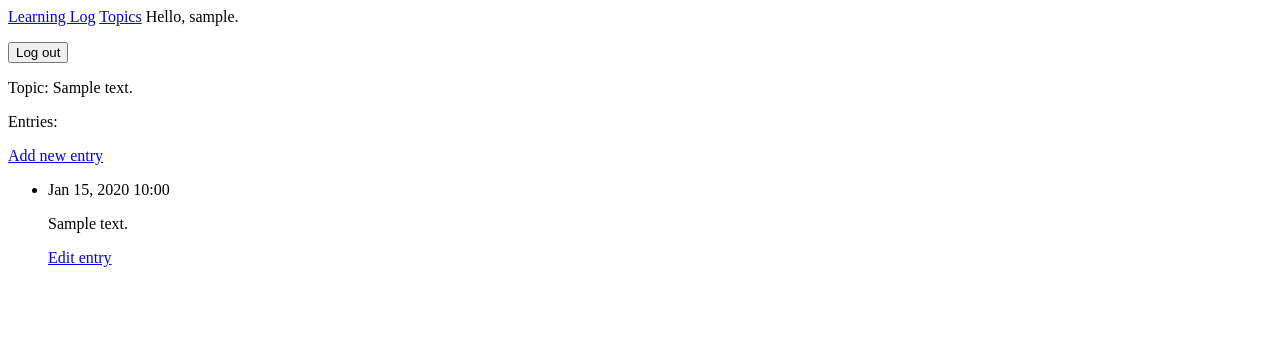
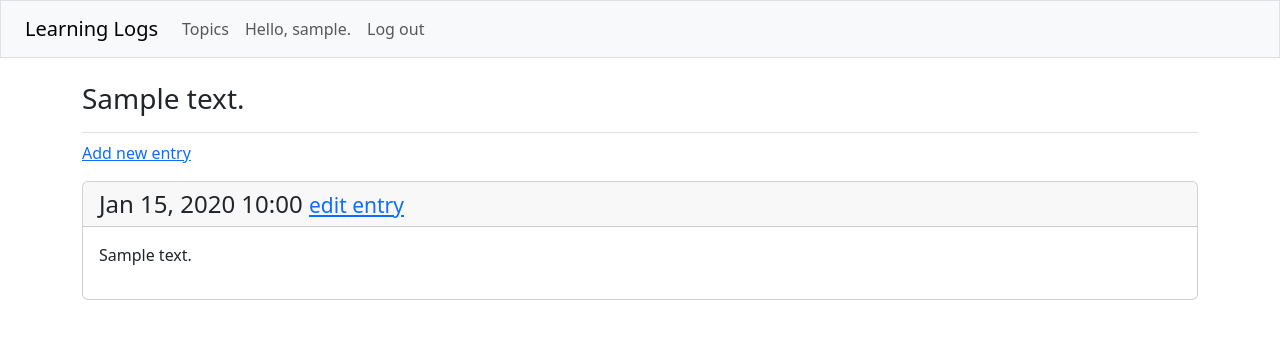
Before and after one commit to RomainDussuchal/learning_log, a Django app: page /topics/1/ in a window 1280 px wide. Shown: the top 339 px of the page. Run offline with Django 5.2, Linux system fonts and the light colour scheme; a user stored in the database is signed in; tables that the repository leaves empty hold one stand-in row (values such as "Sample post"); some libraries are stand-ins or nearby versions.

Commit message:
styling done

```diff
--- a/learning_log/settings.py
+++ b/learning_log/settings.py
@@ -35,6 +35,8 @@ INSTALLED_APPS = [
     # My apps
     'learning_logs',
     'users',
+    # Third-party apps
+    'bootstrap5',
     # Default Django apps
     'django.contrib.admin',
     'django.contrib.auth',
--- a/learning_logs/templates/learning_logs/base.html
+++ b/learning_logs/templates/learning_logs/base.html
@@ -1,17 +1,64 @@
-<p>
-  <a href="{% url 'learning_logs:index' %}">Learning Log</a>
-  <a href="{% url 'learning_logs:topics' %}">Topics</a>
-  {% if user.is_authenticated %}
-  Hello, {{ user.username }}.
+{# Load the tag library #}
 
-  <form method="post" action="{% url 'users:logout' %}" >
-    {% csrf_token %}
-    <button type="submit">Log out</button>
-  </form>
-{% else %}
-  <a href="{% url 'users:login' %}">Login</a>
-  <a href="{% url 'users:register' %}">Register</a>
+<html lang="en">
+  {% load bootstrap5 %} {# Displaydjango.contrib.messages as Bootstrap alerts #}
+  {% bootstrap_messages %}
+  <head>
+    <meta charset="utf-8" />
+    <meta
+      name="viewport"
+      content="width=device-width, initial-scale=1, shrink-to-fit=no"
+    />
+    <title>{% block title %}Learning Log{% endblock title %}</title>
+    {# Load CSS and JavaScript #} {% bootstrap_css %} {% bootstrap_javascript %}
+  </head>
+  <body>
+    <nav class="navbar navbar-expand-lg navbar-light bg-light mb-4 border px-4">
+      <a href="{% url 'learning_logs:index' %}" class="navbar-brand"
+        >Learning Logs</a
+      >
+      <button
+        class="navbar-toggler"
+        type="button"
+        data-toggle="collapse"
+        data-target="#navbarSupportedContent"
+        aria-controls="navbarSupportedContent"
+        aria-expanded="false"
+        aria-label="Toggle navigation"
+      >
+        <span class="navbar-toggler-icon"></span>
+      </button>
+      <div class="collapse navbar-collapse" id="navbarSupportedContent">
+        <ul class="navbar-nav mr-auto">
+          {% if user.is_authenticated %}
+          <li class="nav-item">
+            <a href="{% url 'learning_logs:topics' %}" class="nav-link "
+              >Topics</a
+            >
+          </li>
+          <li class="nav-item text-cente">
+            <span class="nav-link">Hello, {{ user.username }}.</span>
+          </li>
+          <li class="nav-item">
+            <a href="{% url 'users:logout' %}" class="nav-link">Log out</a>
+          </li>
+          {% else %}
+          <li class="nav-item">
+            <a href="{% url 'users:login' %}" class="nav-link">Log in</a>
+          </li>
+          <li class="nav-item">
+            <a href="{% url 'users:register' %}" class="nav-link">Register</a>
+          </li>
+          {% endif %}
+        </ul>
+      </div>
+    </nav>
+    <main class="container" role="main">
+      <div class="pb-2 mb-2 border-bottom">
+        {% block page_header %}{% endblock page_header %}
+      </div>
 
-{% endif %}
-</p>
-{% block content %}{% endblock content %}
+      <div>{% block content %}{% endblock content %}</div>
+    </main>
+  </body>
+</html>
--- a/learning_logs/templates/learning_logs/topic.html
+++ b/learning_logs/templates/learning_logs/topic.html
@@ -1,19 +1,29 @@
-{% extends 'learning_logs/base.html' %} {% block content %}
-<p>Topic: {{topic}}</p>
-<p>Entries:</p>
+{% extends 'learning_logs/base.html' %}
+{% block page_header %}
+<h3>{{topic}}</h3>
+{% endblock page_header %}
+
+
+
+{% block content %}
+
+
 <p><a href="{% url 'learning_logs:new_entry' topic.id %}">Add new entry</a></p>
-<ul>
+
   {% for entry in entries %}
-  <li>
-    <p>{{entry.date_added|date:'M d, Y H:i'}}</p>
-    <p>{{entry.text|linebreaks}}</p>
-    <p>
-      <a href="{% url 'learning_logs:edit_entry' entry.id %}">Edit entry</a>
-    </p>
-  </li>
+  <div class="card mb-3">
+    <h4 class="card-header">
+      {{entry.date_added|date:'M d, Y H:i'}}
+      <small><a href="{% url 'learning_logs:edit_entry' entry.id %}">edit entry</a></small>
+    </h4>
+    <div class="card-body">
+      {{entry.text|linebreaks}}
+    </div>
+  </div>
+
 
   {% empty %}
-  <li>No entries have been added yet.</li>
+  <p>No entries have been added yet.</p>
   {% endfor %}
-</ul>
+
 {% endblock content %}
```
Also changed, not shown: learning_logs/templates/learning_logs/index.html (+10 -5 lines), learning_logs/templates/learning_logs/topics.html (+12 -5 lines), users/templates/registration/login.html (+18 -5 lines).
